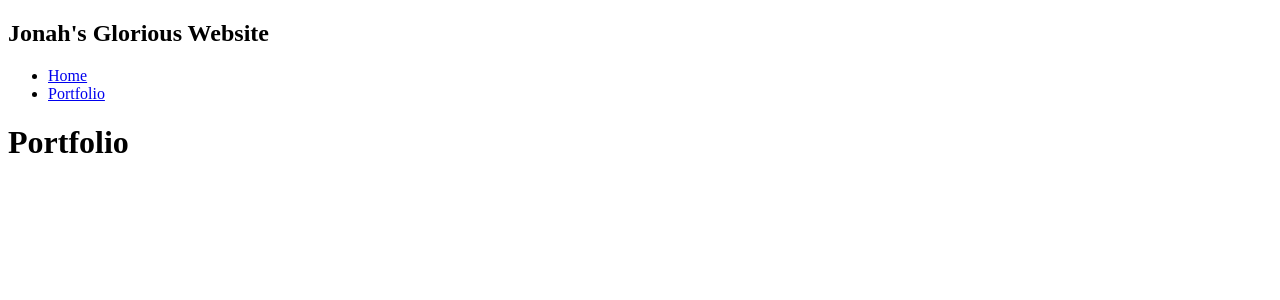
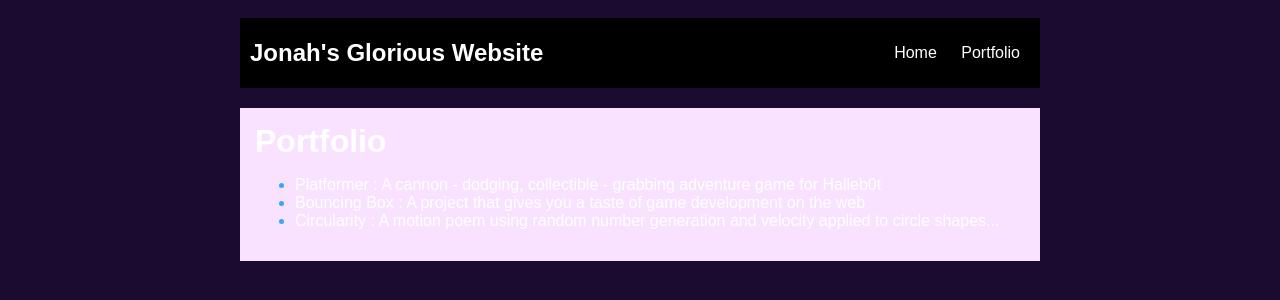
Before and after one commit to JoNAhistheliteralbest/JoNAhistheliteralbest.github.io, a plain HTML site: page portfolio.html in a window 1280 px wide. Drawn offline with Linux system fonts and the light colour scheme.

Commit message:
add portfolio.html file

```diff
--- a/portfolio.html
+++ b/portfolio.html
@@ -2,6 +2,7 @@
 <html>
     <head>
         <title>Jonah D 2024-2025 website</title>
+        <link rel="stylesheet" href="style.css">
     </head>
 
     <body>
@@ -24,7 +25,9 @@
             <div class="content">
                 <h1>Portfolio</h1>
                 <ul id="portfolio">
-
+                    <li><a href="projects/platformer/">Platformer : A cannon - dodging, collectible - grabbing adventure game for Halleb0t</a></li>
+                    <li><a href="projects/bouncing-box/">Bouncing Box : A project that gives you a taste of game development on the web </a></li>
+                    <li><a href="projects/circularity/">Circularity : A motion poem using random number generation and velocity applied to circle shapes...</a></li>
                 </ul>
             </div>
         </main>
--- a/style.css
+++ b/style.css
@@ -11,7 +11,7 @@ body {
 
 /* navigation menu */
 nav {
-    background: rgb(31, 33, 34);
+    background: rgb(0, 0, 0);
    margin: 0 auto;
    margin-bottom: 20px;
     display: flex;
@@ -20,7 +20,7 @@ nav {
 h1 {
     display: flex;
     align-items: center;
-    color: white;
+    color: rgb(255, 255, 255);
     flex: 1;
     margin: 0;
 }
```
Also changed, not shown: index.html (+2 -2 lines).
